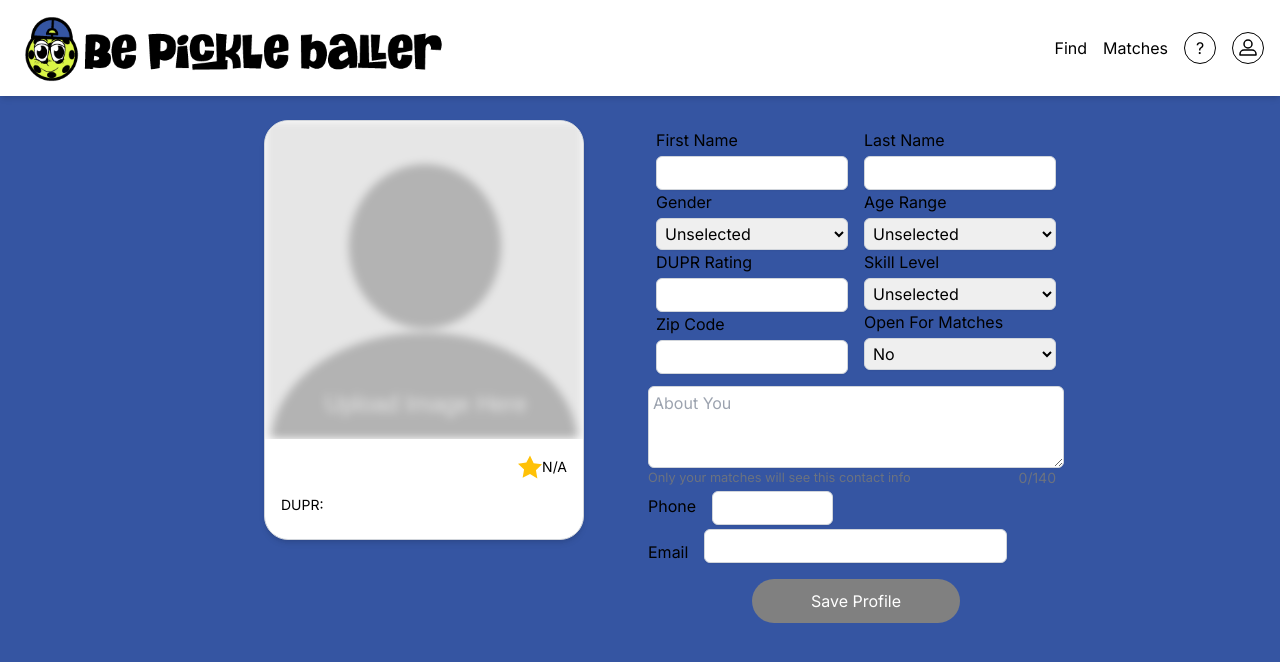
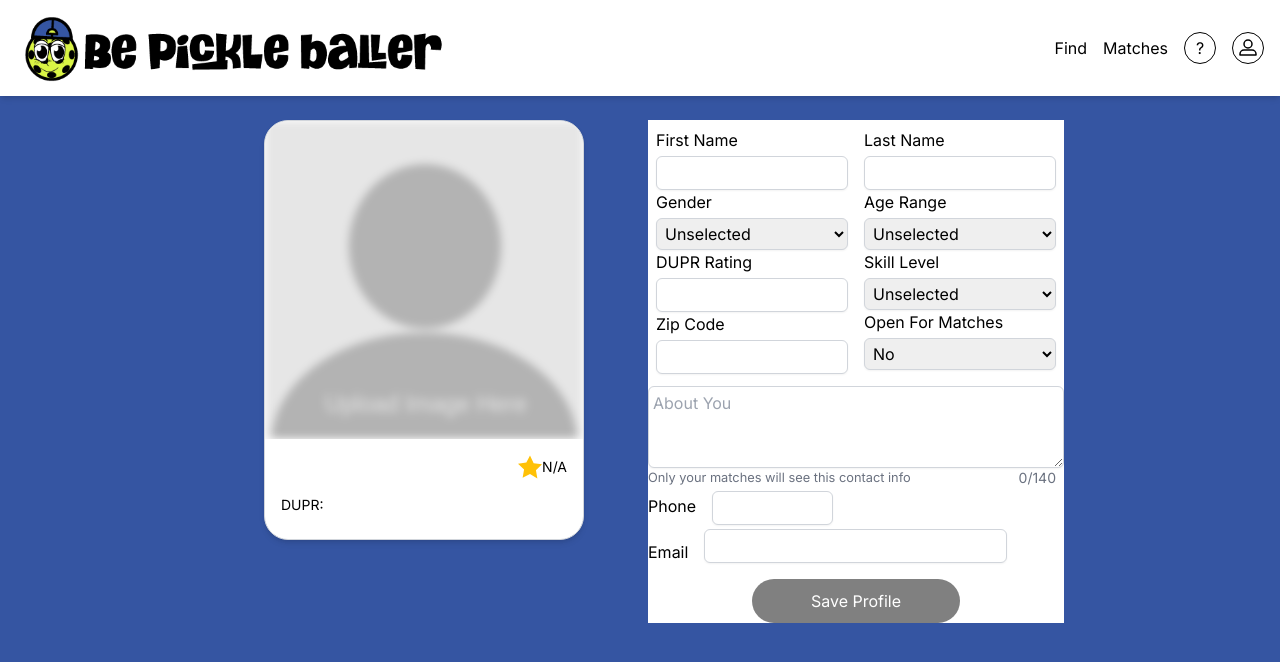
Before and after one commit to btejes/bepickleballer-matchmaking, a Next.js app: page /matchmaking/profile in a window 1280 px wide. Shown: the top 662 px of the page. Built offline with nearby package versions, Linux system fonts and the light colour scheme; no server answers.

Commit message:
add white background to the profileFrom

```diff
--- a/library/ProfileForm.jsx
+++ b/library/ProfileForm.jsx
@@ -102,7 +102,7 @@ const ProfileForm = ({ profile, onProfileChange, onProfileSave }) => {
   };
 
   return (
-    <form onSubmit={handleSubmit} className=" text-black max-w-2xl mx-auto">
+    <form onSubmit={handleSubmit} className="bg-white text-black max-w-2xl mx-auto">
       <div className="flex flex-row">
         <div className="w-1/2 p-2">
           <label htmlFor="firstName">First Name</label>
```
